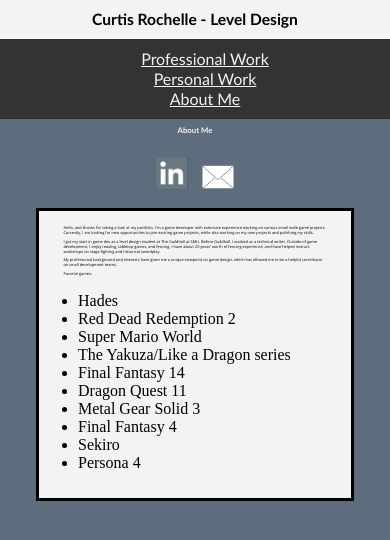
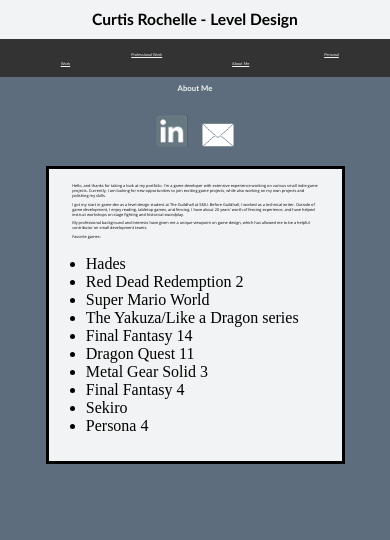
Before and after one commit to THAC0mancer/curtisrochelle, a plain HTML site: page about.html in a window 390 px wide. Drawn offline with nearby package versions, Linux system fonts and the light colour scheme.

Commit message:
mobile updates
mobile updates

```diff
--- a/style.css
+++ b/style.css
@@ -9,16 +9,23 @@
 	text-align: center;
 	padding.top: 5px;
 	padding: 1;
-
+	max-width:100%;
+}
+h2 {
+	text-align:center;
+	paddint.top:3px;
+	padding: 1;
+	max-width:100%;
 }
 p {
 	text-align: left;
 	margin-right: 5%;
 	margin-left: 5%;
+	max-width: 100%;
 }
-
 a {
 	color: black;
+	max-width: 100%;
 }
 ul {
 	text-align: left;
@@ -41,27 +48,28 @@
 	 background-color: rgb( 242, 243, 244);
 	 /*background-image: linear-gradient(to right, rgb(42,43,44), rgb(0,0,0));*/
 		overflow: hidden;
-		width:100%;
+		max-width:100%;
 }
 .mainmenu {
 		background-color: #333;
 		overflow: hidden;
 		padding: 10px;
-		width:100%;
+		max-width:100%;
+		font-size:2vw;
 	}
 .mainmenu a {
 	float: center;
 	color: #f2f2f2;
 	text-align: center;
 	padding: 10px 80px;
-	font-size: 16px;
+	font-size: 1vw;
 	font-family: 'Montserrat Bold',Futura,Trebuchet MS,Arial,sans-serif;
 }
 .gallery {
 	border-width: 3px;
 	border-style: solid;
 	boder-color: #333;
-	max-width: 75%;
+	max-width: 70vw;
 	padding: 10px;
 	padding-bottom: 10px;
 	background-color: rgb( 242, 243, 244);
@@ -74,4 +82,5 @@
 	text-align: center;
 	overflow: hidden;
 	padding: 10px;h
+	font-size: 2vw;
 }
```
Also changed, not shown: about.html (+1 -0 lines).
